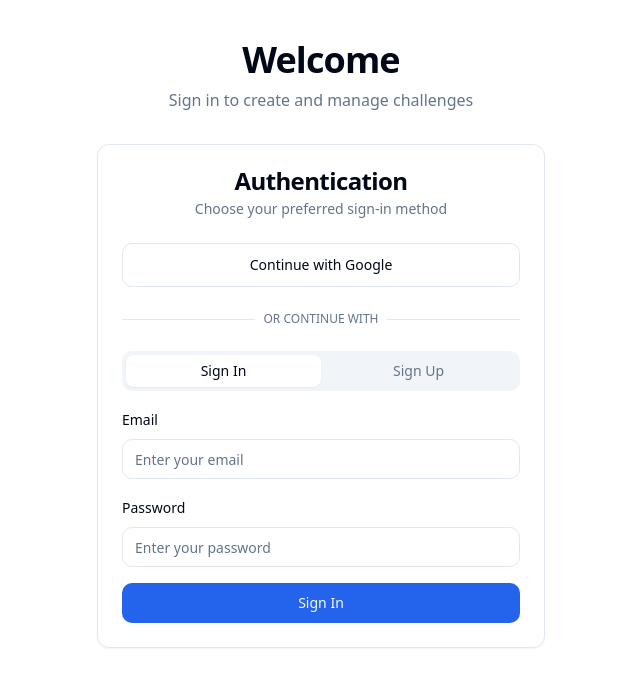
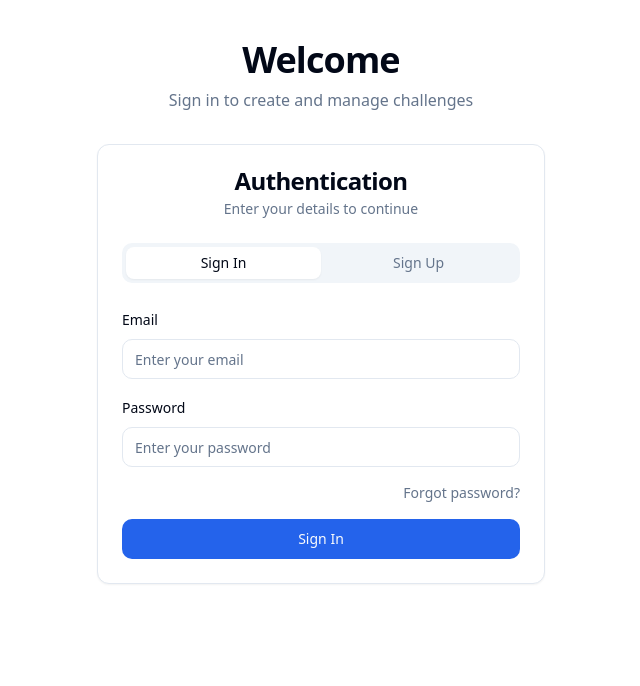
Before and after one commit to calebbrowny/leaderboard-io, a React (Vite) app: page /auth in a window 1280 px wide. Shown: the top 686 px of the page, without its empty margins (319-959 px from the left). Built offline with nearby package versions, Linux system fonts and the light colour scheme.

Commit message:
Refactor authentication to email/password
Remove Google OAuth login and implement email/password authentication. Add a "Forgot Password" button to the sign-in page. If a user attempts to sign up but already exists, redirect them to the sign-in page.

```diff
--- a/src/pages/Auth.tsx
+++ b/src/pages/Auth.tsx
@@ -1,3 +1,4 @@
+
 import { useEffect, useState } from "react";
 import { Helmet } from "react-helmet-async";
 import { Button } from "@/components/ui/button";
@@ -5,7 +6,6 @@ import { Card, CardContent, CardDescription, CardHeader, CardTitle } from "@/com
 import { Input } from "@/components/ui/input";
 import { Label } from "@/components/ui/label";
 import { Tabs, TabsContent, TabsList, TabsTrigger } from "@/components/ui/tabs";
-import { Separator } from "@/components/ui/separator";
 import { useToast } from "@/hooks/use-toast";
 import { supabase } from "@/integrations/supabase/client";
 import { useNavigate } from "react-router-dom";
@@ -15,9 +15,15 @@ export default function Auth() {
   const navigate = useNavigate();
   const canonical = typeof window !== 'undefined' ? window.location.href : 'https://example.com/auth';
   const [loading, setLoading] = useState(false);
+  const [activeTab, setActiveTab] = useState("signin");
+
+  // Form states
   const [email, setEmail] = useState("");
   const [password, setPassword] = useState("");
   const [confirmPassword, setConfirmPassword] = useState("");
+  const [name, setName] = useState("");
+  const [resetEmail, setResetEmail] = useState("");
+  const [showForgotPassword, setShowForgotPassword] = useState(false);
 
   useEffect(() => {
     const { data: sub } = supabase.auth.onAuthStateChange((_e, session) => {
@@ -27,22 +33,6 @@ export default function Auth() {
     });
     return () => sub.subscription.unsubscribe();
   }, [navigate]);
-
-  const signInWithGoogle = async () => {
-    try {
-      setLoading(true);
-      const redirectTo = `${window.location.origin}/dashboard`;
-      const { error } = await supabase.auth.signInWithOAuth({
-        provider: "google",
-        options: { redirectTo }
-      });
-      if (error) throw error;
-    } catch (err: any) {
-      toast({ title: "Authentication error", description: err?.message ?? "Please try again" });
-    } finally {
-      setLoading(false);
-    }
-  };
 
   const signInWithEmail = async () => {
     if (!email || !password) {
@@ -58,6 +48,15 @@ export default function Auth() {
       });
       if (error) throw error;
     } catch (err: any) {
+      // If user doesn't exist, suggest signing up
+      if (err?.message?.includes("Invalid login credentials")) {
+        toast({
+          title: "Account not found",
+          description: "No account found with these credentials. Would you like to sign up instead?"
+        });
+        setActiveTab("signup");
+        return;
+      }
       toast({ title: "Sign in error", description: err?.message ?? "Please try again" });
     } finally {
       setLoading(false);
@@ -65,7 +64,7 @@ export default function Auth() {
   };
 
   const signUpWithEmail = async () => {
-    if (!email || !password || !confirmPassword) {
+    if (!email || !password || !confirmPassword || !name) {
       toast({ title: "Error", description: "Please fill in all fields" });
       return;
     }
@@ -87,23 +86,70 @@ export default function Auth() {
         email,
         password,
         options: {
-          emailRedirectTo: redirectTo
+          emailRedirectTo: redirectTo,
+          data: {
+            full_name: name,
+          }
         }
       });
+
       if (error) throw error;
       toast({ title: "Success", description: "Check your email to confirm your account" });
     } catch (err: any) {
+      // If user already exists, redirect to sign in
+      if (err?.message?.includes("User already registered")) {
+        toast({
+          title: "Account exists",
+          description: "An account with this email already exists. Please sign in instead."
+        });
+        setActiveTab("signin");
+        return;
+      }
       toast({ title: "Sign up error", description: err?.message ?? "Please try again" });
     } finally {
       setLoading(false);
     }
   };
 
+  const resetPassword = async () => {
+    if (!resetEmail) {
+      toast({ title: "Error", description: "Please enter your email address" });
+      return;
+    }
+
+    try {
+      setLoading(true);
+      const redirectTo = `${window.location.origin}/auth`;
+      const { error } = await supabase.auth.resetPasswordForEmail(resetEmail, {
+        redirectTo,
+      });
+
+      if (error) throw error;
+      toast({
+        title: "Reset email sent",
+        description: "Check your email for password reset instructions"
+      });
+      setShowForgotPassword(false);
+      setResetEmail("");
+    } catch (err: any) {
+      toast({ title: "Reset error", description: err?.message ?? "Please try again" });
+    } finally {
+      setLoading(false);
+    }
+  };
+
+  const clearForm = () => {
+    setEmail("");
+    setPassword("");
+    setConfirmPassword("");
+    setName("");
+  };
+
   return (
     <main className="container py-10">
       <Helmet>
         <title>Sign In — The Cave Gym</title>
-        <meta name="description" content="Sign in with Google or email to create leaderboards and manage submissions." />
+        <meta name="description" content="Sign in with email to create leaderboards and manage submissions." />
         <link rel="canonical" href={canonical} />
       </Helmet>
 
@@ -114,39 +160,56 @@ export default function Auth() {
         <Card>
           <CardHeader className="text-center">
             <CardTitle>Authentication</CardTitle>
-            <CardDescription>Choose your preferred sign-in method</CardDescription>
+            <CardDescription>Enter your details to continue</CardDescription>
           </CardHeader>
           <CardContent className="space-y-6">
-            {/* Google Sign In */}
+            {showForgotPassword ? (
+              <div className="space-y-4">
+                <div className="text-center">
+                  <h3 className="text-lg font-semibold">Reset Password</h3>
+                  <p className="text-sm text-muted-foreground">
+                    Enter your email to receive reset instructions
+                  </p>
+                </div>
+                <div className="space-y-2">
+                  <Label htmlFor="reset-email">Email</Label>
+                  <Input
+                    id="reset-email"
+                    type="email"
+                    value={resetEmail}
+                    onChange={(e) => setResetEmail(e.target.value)}
+                    placeholder="Enter your email"
+                    disabled={loading}
+                  />
+                </div>
+                <div className="flex gap-2">
+                  <Button
+                    onClick={resetPassword}
+                    className="flex-1"
+                    disabled={loading}
+                  >
+                    {loading ? "Sending..." : "Send Reset Email"}
+                  </Button>
                   <Button
                     variant="outline"
-              onClick={signInWithGoogle}
-              className="w-full"
-              size="lg"
+                    onClick={() => setShowForgotPassword(false)}
                     disabled={loading}
                   >
-              Continue with Google
+                    Back
                   </Button>
-
-            <div className="relative">
-              <div className="absolute inset-0 flex items-center">
-                <Separator className="w-full" />
-              </div>
-              <div className="relative flex justify-center text-xs uppercase">
-                <span className="bg-background px-2 text-muted-foreground">
-                  Or continue with
-                </span>
                 </div>
               </div>
-
-            {/* Email/Password Authentication */}
-            <Tabs defaultValue="signin" className="w-full">
+            ) : (
+              <Tabs value={activeTab} onValueChange={(value) => {
+                setActiveTab(value);
+                clearForm();
+              }} className="w-full">
                 <TabsList className="grid w-full grid-cols-2">
                   <TabsTrigger value="signin">Sign In</TabsTrigger>
                   <TabsTrigger value="signup">Sign Up</TabsTrigger>
                 </TabsList>
 
-              <TabsContent value="signin" className="space-y-4 mt-4">
+                <TabsContent value="signin" className="space-y-4 mt-6">
                   <div className="space-y-2">
                     <Label htmlFor="signin-email">Email</Label>
                     <Input
@@ -169,6 +232,17 @@ export default function Auth() {
                       disabled={loading}
                     />
                   </div>
+                  <div className="flex justify-end">
+                    <Button
+                      variant="link"
+                      size="sm"
+                      onClick={() => setShowForgotPassword(true)}
+                      disabled={loading}
+                      className="px-0 h-auto text-sm text-muted-foreground hover:text-foreground"
+                    >
+                      Forgot password?
+                    </Button>
+                  </div>
                   <Button
                     onClick={signInWithEmail}
                     className="w-full"
@@ -178,7 +252,18 @@ export default function Auth() {
                   </Button>
                 </TabsContent>
 
-              <TabsContent value="signup" className="space-y-4 mt-4">
+                <TabsContent value="signup" className="space-y-4 mt-6">
+                  <div className="space-y-2">
+                    <Label htmlFor="signup-name">Full Name</Label>
+                    <Input
+                      id="signup-name"
+                      type="text"
+                      value={name}
+                      onChange={(e) => setName(e.target.value)}
+                      placeholder="Enter your full name"
+                      disabled={loading}
+                    />
+                  </div>
                   <div className="space-y-2">
                     <Label htmlFor="signup-email">Email</Label>
                     <Input
@@ -221,6 +306,7 @@ export default function Auth() {
                   </Button>
                 </TabsContent>
               </Tabs>
+            )}
           </CardContent>
         </Card>
       </div>
```
Lines whose indentation alone changed are shown as unchanged.
